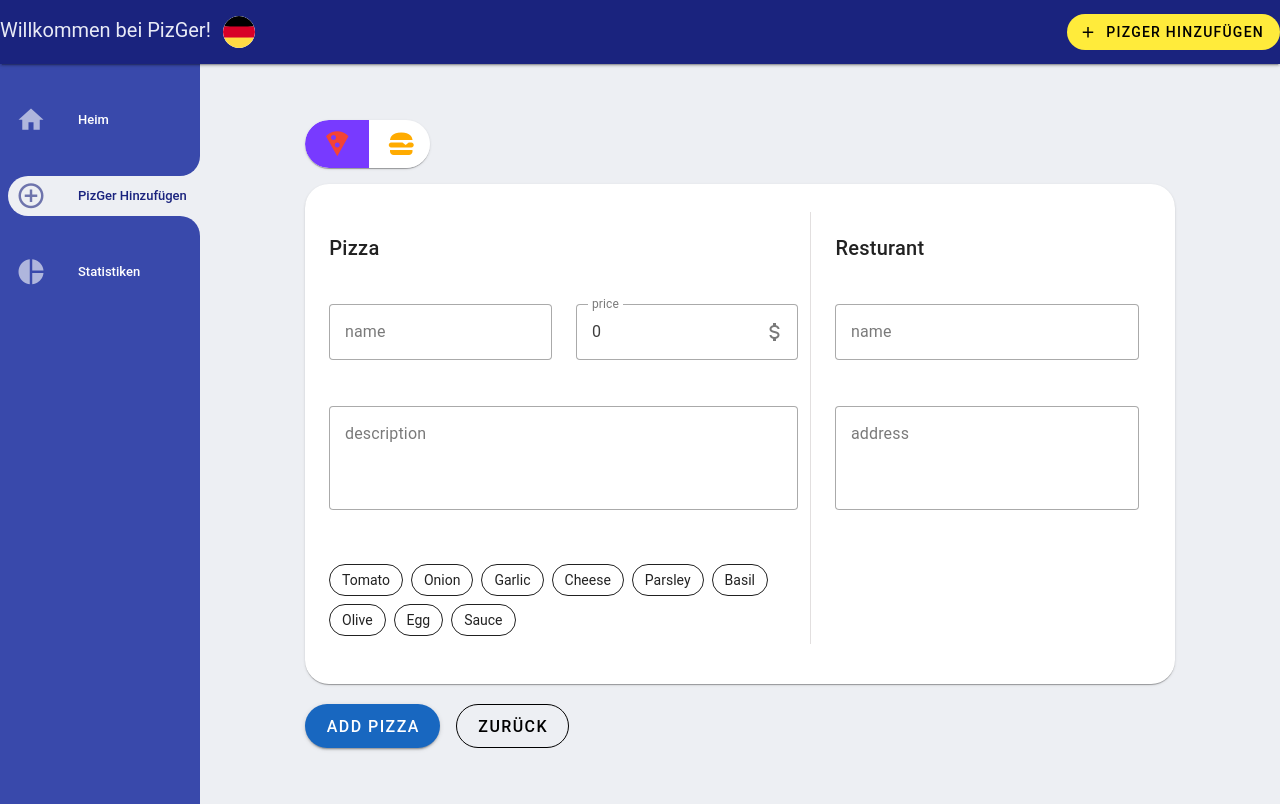
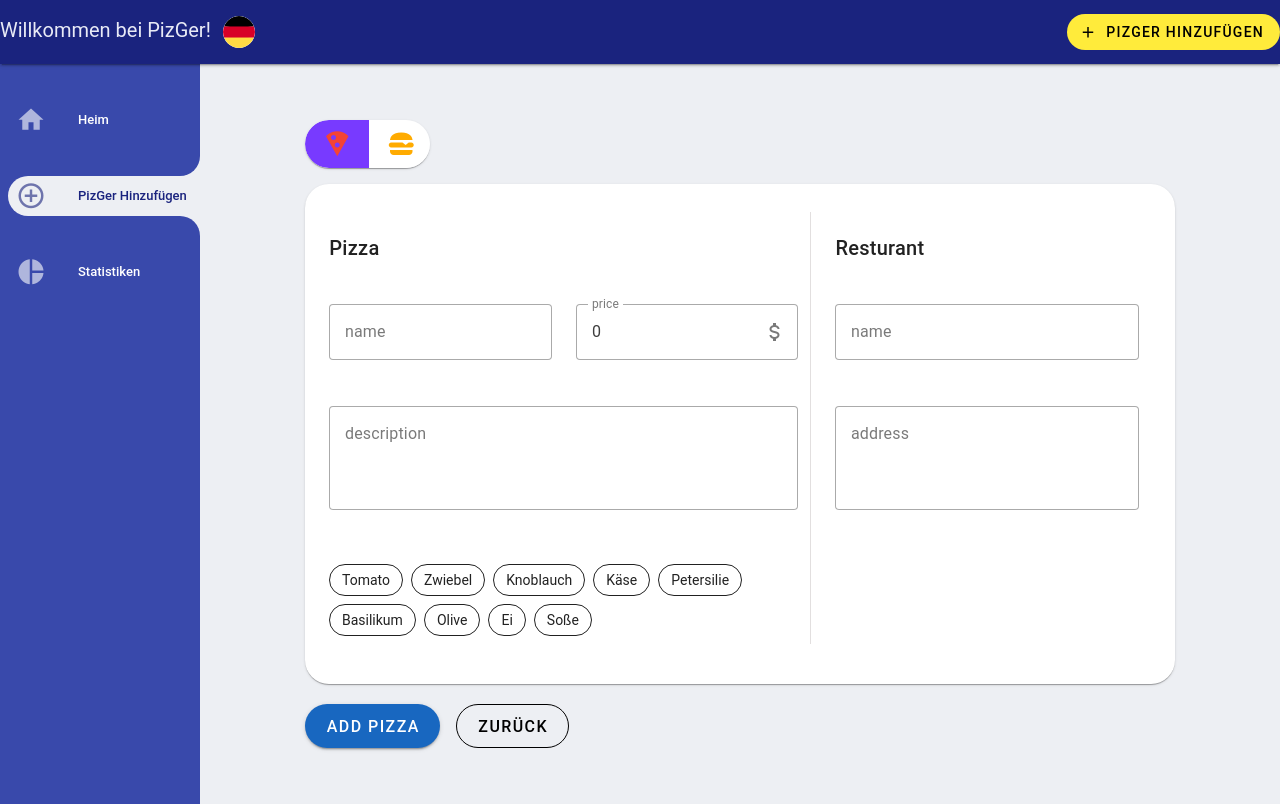
Before and after one commit to maedekaboli/PizGer, a Vue app: page /food in a window 1280 px wide. Built offline with nearby package versions, Linux system fonts and the light colour scheme.

Commit message:
ingredients translations added

```diff
--- a/src/plugins/i18n/locales/de.js
+++ b/src/plugins/i18n/locales/de.js
@@ -16,5 +16,16 @@ export default {
     home: 'Heim',
     addPizger: 'PizGer Hinzufügen',
     statistics: 'Statistiken'
+  },
+  ingredients: {
+    Tomato: 'Tomato',
+    Onion: 'Zwiebel',
+    Garlic: 'Knoblauch',
+    Cheese: 'Käse',
+    Parsley: 'Petersilie',
+    Basil: 'Basilikum',
+    Olive: 'Olive',
+    Egg: 'Ei',
+    Sauce: 'Soße'
   }
 }
--- a/src/plugins/i18n/locales/en.js
+++ b/src/plugins/i18n/locales/en.js
@@ -16,5 +16,16 @@ export default {
         home: 'Home',
         addPizger: 'Add PizGer',
         statistics: 'Statistics'
+    },
+    ingredients: {
+        Tomato: 'Tomato',
+        Onion: 'Onion',
+        Garlic: 'Garlic',
+        Cheese: 'Cheese',
+        Parsley: 'Parsley',
+        Basil: 'Basil',
+        Olive: 'Olive',
+        Egg: 'Egg',
+        Sauce: 'Sauce'
     }
 }
--- a/src/views/food/ingredients/Ingredient.vue
+++ b/src/views/food/ingredients/Ingredient.vue
@@ -9,6 +9,6 @@ defineProps<{
 
 <template>
     <v-chip filter variant="outlined">
-        {{ IngridentsEnum[item] }}
+        {{ $t(`ingredients.${IngridentsEnum[item]}`) }}
     </v-chip>
 </template>
--- a/src/views/layout/TheApp.vue
+++ b/src/views/layout/TheApp.vue
@@ -1,6 +1,6 @@
 <script setup>
 import TheNavbar from './navbar/TheNavbar.vue'
-import TheSidebar from './TheSidebar.vue'
+import TheSidebar from './sidebar/TheSidebar.vue'
 </script>
 
 
```
Also changed, not shown: src/views/layout/sidebar/SidebarItemModel.ts (renamed from src/views/layout/SidebarItemModel.ts), src/views/layout/sidebar/TheSidebar.vue (renamed from src/views/layout/TheSidebar.vue).
